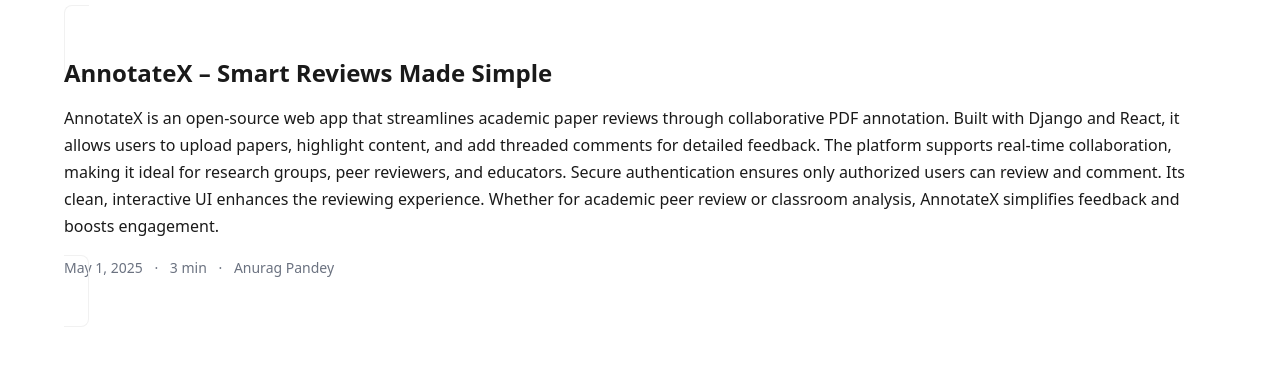
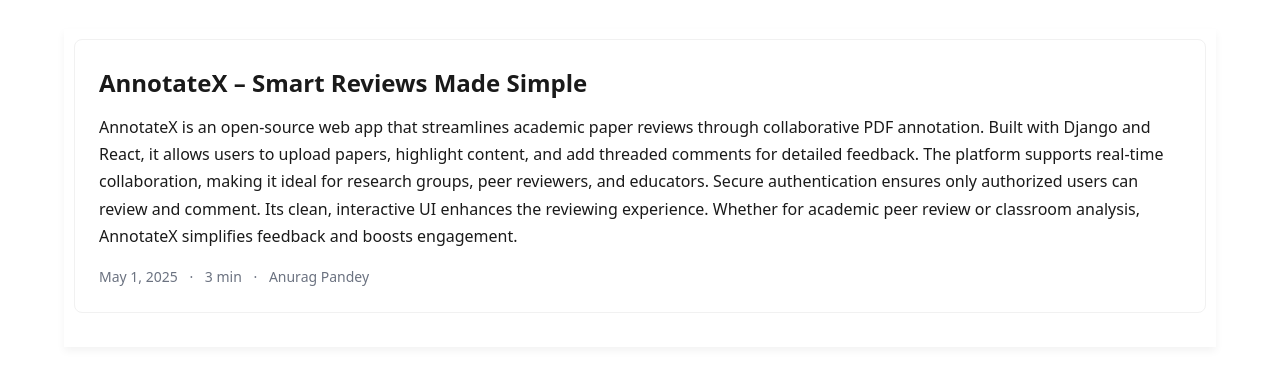
Before and after one commit to anurrraggg/anurag_portfolio, a plain HTML site: page project.html in a window 1280 px wide. Shown: the part 222-588 px from the top of the page. Drawn offline with Linux system fonts and the light colour scheme.

Commit message:
fixed the card blog

```diff
--- a/project.css
+++ b/project.css
@@ -140,6 +140,17 @@ main {
     margin: 0 0.5rem;
 }
 
+.blog-posts{
+    display: flex;
+    justify-content: center;
+    align-items: center;
+    height: fit-content;
+    width: auto;
+    padding: 10px;
+     box-shadow: 0 4px 8px rgba(0, 0, 0, 0.05);
+    /* background-color: red; */
+}
+
 /* Responsive styles */
 @media (max-width: 768px) {
     header {
--- a/project.html
+++ b/project.html
@@ -4,7 +4,7 @@
     <meta charset="UTF-8">
     <meta name="viewport" content="width=device-width, initial-scale=1.0">
     <title>Anurag Pandey - Blog</title>
-    <link rel="stylesheet" href="blog.css">
+    <link rel="stylesheet" href="project.css">
     <link rel="stylesheet" href="https://cdnjs.cloudflare.com/ajax/libs/font-awesome/6.4.0/css/all.min.css">
 </head>
 <body>
```
